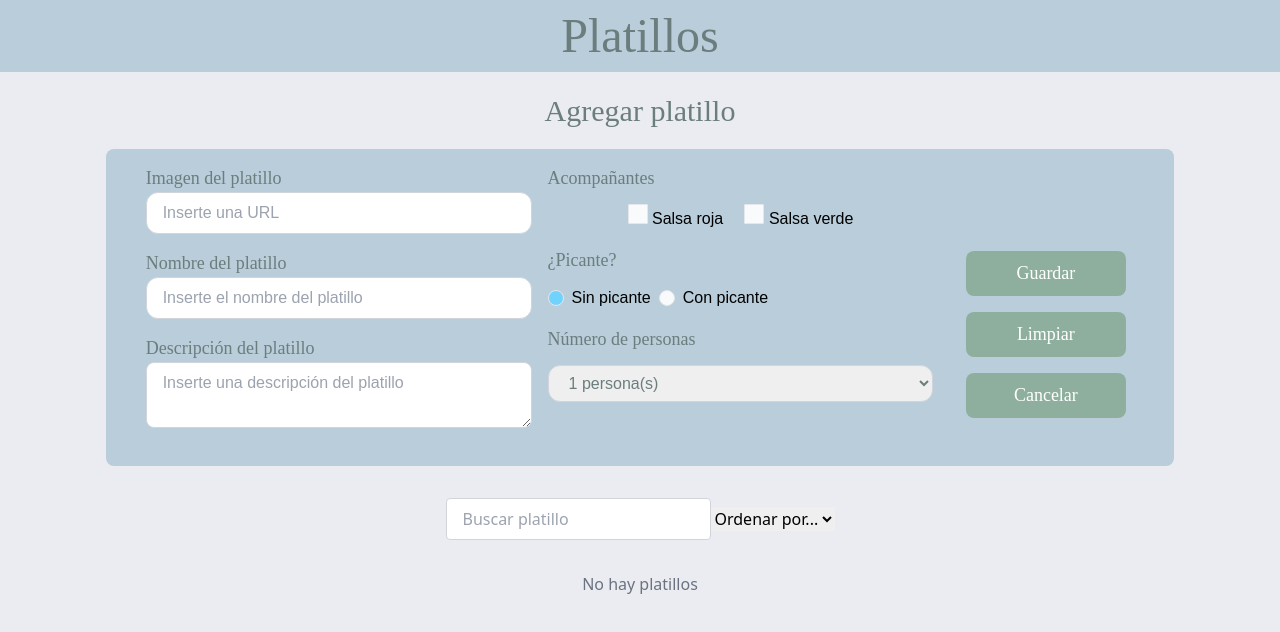
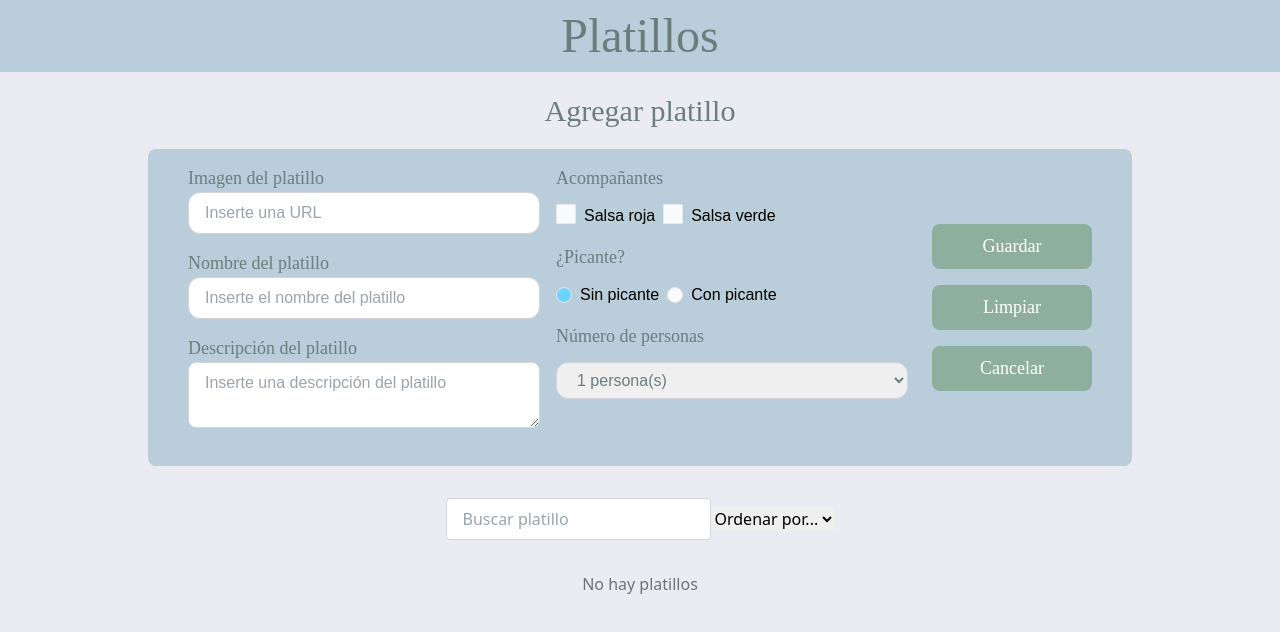
Before and after one commit to MAngelesGB/react-formulario, a React (Vite) app: page / in a window 1280 px wide. Both pictures are taken after a click on the link 971 px from the left and 114 px from the top of the page. Shown: the top 632 px of the page. Built offline with nearby package versions, Linux system fonts and the light colour scheme.

Commit message:
centered form buttons and checkboxs

```diff
--- a/src/components/PlatilloForm.jsx
+++ b/src/components/PlatilloForm.jsx
@@ -24,14 +24,9 @@ export function PlatilloForm({ form, handleInputChange, handleSubmit, cleanForm,
         {/*Acompañantes*/}
         <div className="mb-4">
           <label className="block font-sriracha text-[#6B7D7D] text-[18px]">Acompañantes</label>
-          <div className="grid gap-2 grid-cols-2 font-tauri text-[16px] content-center justify-center mt-3 px-[80px]">
-            <div className="col-start-1 col-span-1 ">
+          <div className="flex gap-2 font-tauri text-[16px] mt-3">
               <input type="checkbox" name="acompaniantes" value="Salsa roja" checked={form.acompaniantes.includes("Salsa roja")} onChange={handleInputChange} className="relative h-5 w-5 shrink-0 appearance-none rounded-[1px] border checked:bg-[#70D3FD] hover:ring hover:ring-gray-300 focus:outline-none bg-slate-50" /> Salsa roja
-            </div>
-            <div className="col-start-2 col-span-1 ">
               <input type="checkbox" name="acompaniantes" value="Salsa verde" checked={form.acompaniantes.includes("Salsa verde")} onChange={handleInputChange} className="relative h-5 w-5 shrink-0 appearance-none rounded-[1px] border checked:bg-[#70D3FD] hover:ring hover:ring-gray-300 focus:outline-none bg-slate-50" /> Salsa verde
-            </div>
-
           </div>
         </div>
         {/*Picor*/}
@@ -54,7 +49,7 @@ export function PlatilloForm({ form, handleInputChange, handleSubmit, cleanForm,
         </div>
       </div>
       {/* Columna derecha */}
-      <div className="flex flex-col gap-4 items-center justify-end mb-8">
+      <div className="flex flex-col gap-4 items-center justify-center">
         <button type="submit" className="text-[18px] bg-[#8EAF9D] hover:bg-[#6B7D7D] text-white font-sriracha py-2 px-10 w-[160px] h-[45px] ml-2 rounded-[8px] hover:scale-105">Guardar</button>
         <button type="button" onClick={cleanForm} className=" text-[18px] bg-[#8EAF9D] hover:bg-[#6B7D7D] text-white font-sriracha py-2 px-10 w-[160px] h-[45px] rounded-[8px] ml-2 hover:scale-105">Limpiar</button>
         <button type="button" onClick={() => cancelForm()} className="text-[18px] bg-[#8EAF9D] hover:bg-[#6B7D7D] text-white font-sriracha py-2 px-10 w-[160px] h-[45px] rounded-[8px] ml-2 hover:scale-105">Cancelar</button>
```
